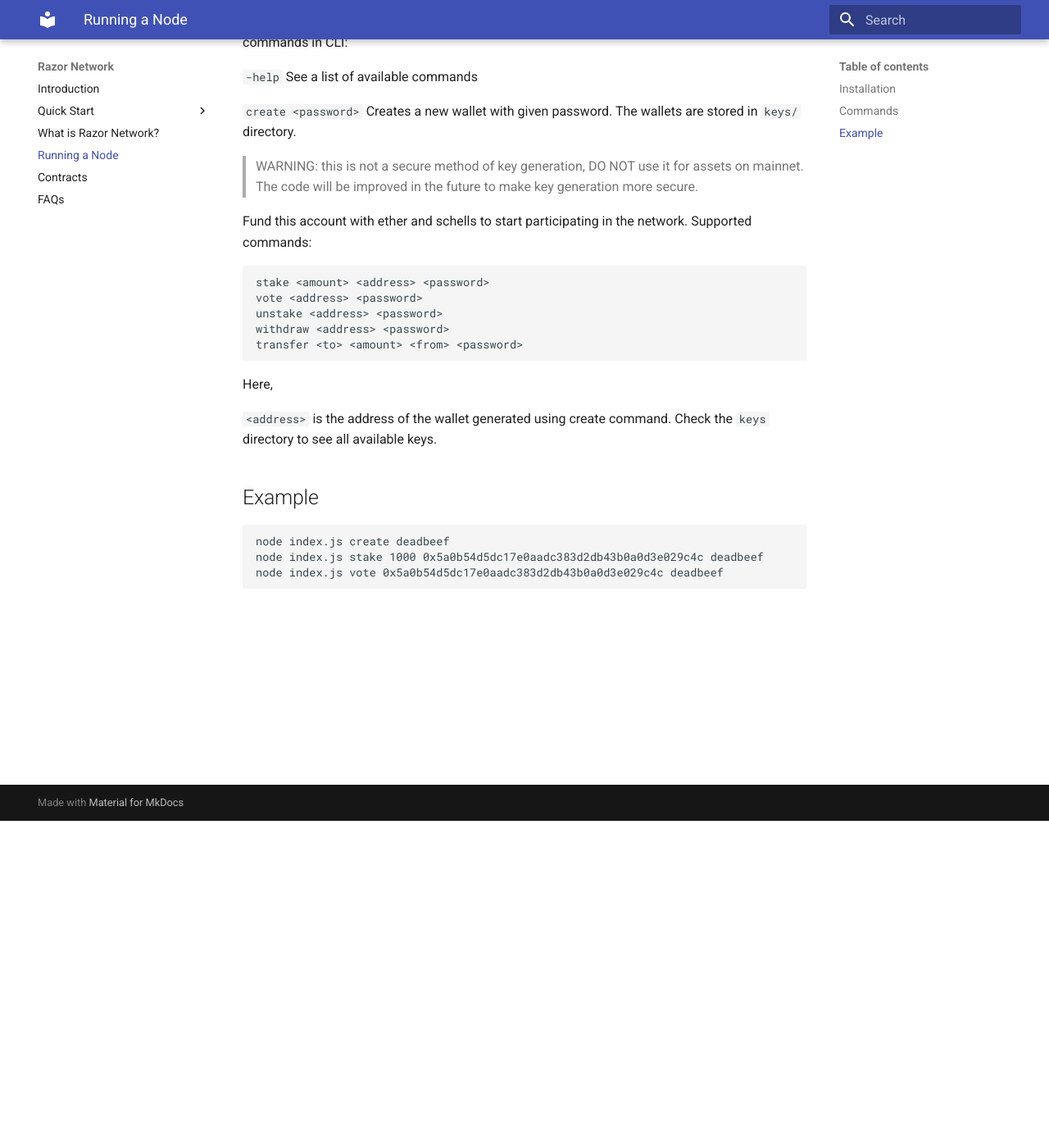
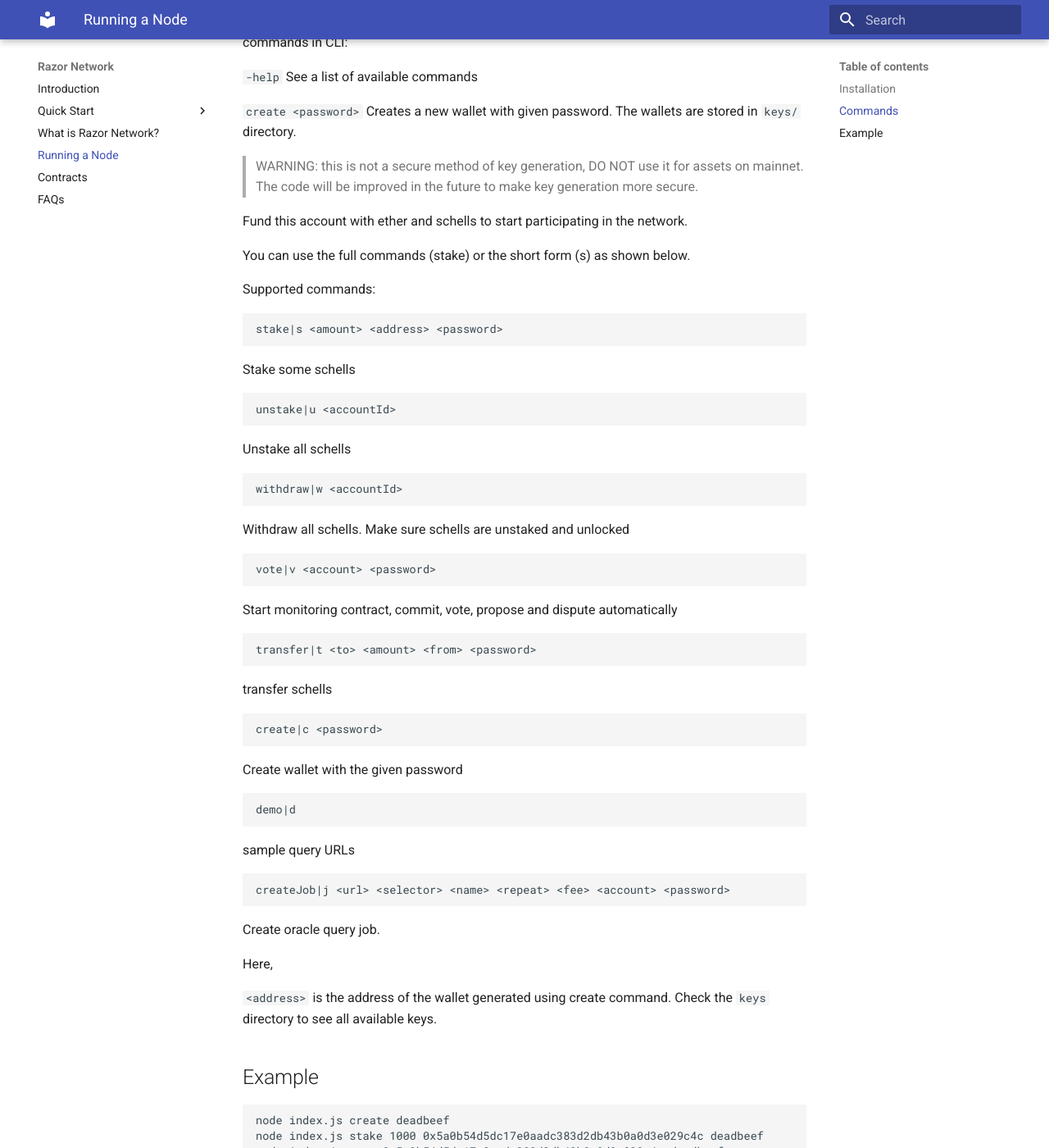
Before and after one commit to razor-network/docs, an MkDocs documentation site: the page built from docs/client.md, in a window 1280 px wide and 1400 px high, scrolled down 399 px. Shown: the whole window at 82% size. Built offline with MkDocs 1.6.1 and Material for MkDocs 9.7.7, drawn with Linux system fonts in a browser that asks for light colours.

Commit message:
format client

```diff
--- a/docs/client.md
+++ b/docs/client.md
@@ -18,13 +18,43 @@
 The code will be improved in the future to make key generation more secure.
 
 Fund this account with ether and schells to start participating in the network.
+
+You can use the full commands (stake) or the short form (s) as shown below.
+
 Supported commands:
 
-    stake <amount> <address> <password>
-    vote <address> <password>
-    unstake <address> <password>
-    withdraw <address> <password>
-    transfer <to> <amount> <from> <password>
+    stake|s <amount> <address> <password>
+
+Stake some schells
+
+    unstake|u <accountId>
+
+Unstake all schells
+
+    withdraw|w <accountId>
+
+Withdraw all schells. Make sure schells are unstaked and unlocked
+
+    vote|v <account> <password>
+
+Start monitoring contract, commit, vote, propose and dispute automatically
+
+    transfer|t <to> <amount> <from> <password>
+
+transfer schells
+
+    create|c <password>
+
+Create wallet with the given password
+
+    demo|d
+
+sample query URLs
+
+    createJob|j <url> <selector> <name> <repeat> <fee> <account> <password>
+
+Create oracle query job.
+
 Here,
 
 `<address>` is the address of the wallet generated using create command. Check the `keys` directory to see all available keys.
```
